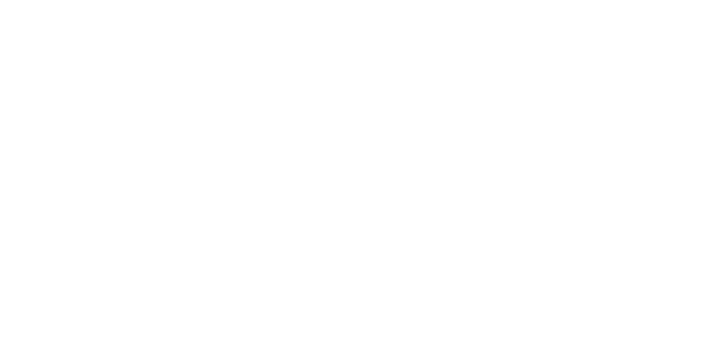
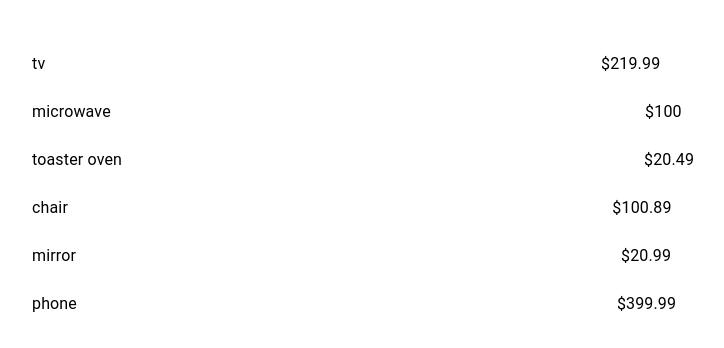
Before and after one commit to CamdenTadhg/Shoply, a React (Vite) app: page / in a window 1280 px wide. Shown: the top 348 px of the page, without its empty margins (16-740 px from the left). Built offline with nearby package versions, Linux system fonts and the light colour scheme.

Commit message:
product list component

```diff
--- a/src/App.jsx
+++ b/src/App.jsx
@@ -1,5 +1,5 @@
 import React from 'react'
-import ProductListing from './ProductListing';
+import ProductList from './ProductList';
 import './App.css'
 
 function App() {
@@ -15,13 +15,13 @@
 
   return (
     <>
+      <ProductList/>
     </>
   )
 }
 
 export default App
 
-// create product list component
 // create add item component
 // create remove item component
 // allow users to add single items to their cart
@@ -32,6 +32,7 @@
 // write tests for action creators
 // style page
 // create route for product details
+//create link for product details page
 // create product details component
 // allow users to add items to their cart from product details page
 // allow users to remove items from their cart from product details page
--- a/src/ProductList.jsx
+++ b/src/ProductList.jsx
@@ -1,10 +1,19 @@
 import React from 'react';
+import ProductListing from './ProductListing';
 import {useSelector} from 'react-redux';
+import List from '@mui/material/List';
 
 const ProductList = () => {
-    const stock = useSelector(store => store.stock)
+    const stock = useSelector(store => store.stock);
+    console.log('product list rendering');
 
-    return ()
+    return (
+        <List>
+            {stock.map((item) => {
+                return <ProductListing product={item}/>
+            })}
+        </List>
+    )
 }
 
 export default ProductList;
--- a/src/ProductListing.jsx
+++ b/src/ProductListing.jsx
@@ -3,10 +3,11 @@
 import ListItemText from '@mui/material/ListItemText';
 
 const ProductListing = ({product}) => {
+    console.log('product listing rendering')
     return (
-        <ListItem>
+        <ListItem id={product.id}>
             <ListItemText>{product.name}</ListItemText>
-            <ListItemText>{product.price}</ListItemText>
+            <ListItemText>${product.price}</ListItemText>
         </ListItem>
     )
 }
--- a/src/main.jsx
+++ b/src/main.jsx
@@ -11,9 +11,7 @@
 
 createRoot(document.getElementById('root')).render(
   <Provider store={store}>
-    <StrictMode>
-      <App />
-    </StrictMode>
+    <App />
   </Provider>
 ,
 )
--- a/src/rootReducer.js
+++ b/src/rootReducer.js
@@ -31,7 +31,13 @@
     }
 }
 
-const STOCK_INITIAL_STATE = stock;
+let idNums = Object.keys(stock.products)
+let stockItems = Object.values(stock.products)
+let stockArray = [];
+for (let i = 0; i < idNums.length; i++){
+   stockArray.push({id: idNums[i], ...stockItems[i]});
+}
+const STOCK_INITIAL_STATE = stockArray;
 
 function stockReducer(state=STOCK_INITIAL_STATE, action){
     switch (action.type){
```
